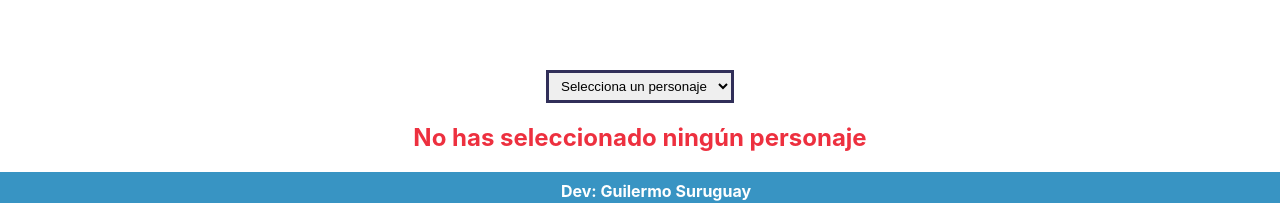
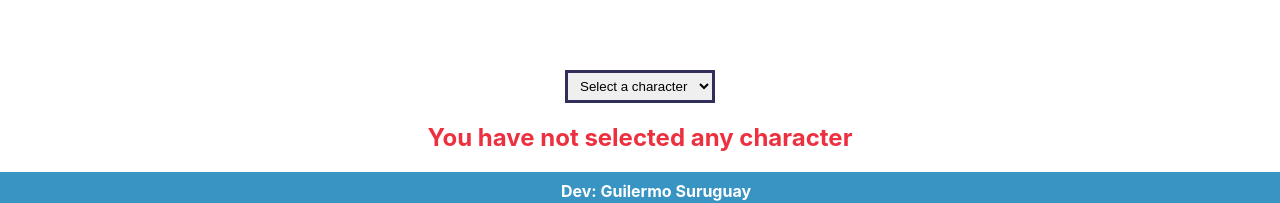
Before and after one commit to gsuruguay/React-personajes, a React (Create React App) app: page / in a window 1280 px wide. Shown: the part 1408-1611 px from the top of the page. Built offline with nearby package versions, Linux system fonts and the light colour scheme.

Commit message:
English translation of select message

```diff
--- a/src/Components/CharacterDetail/CharacterDetail.js
+++ b/src/Components/CharacterDetail/CharacterDetail.js
@@ -20,7 +20,7 @@ class CharacterDetail extends React.Component {
         return (
             <div className="divDetail">
                 <select onChange={(event) => this.onChangeSelect(event)} >
-                    <option value="0" > Selecciona un personaje </option>
+                    <option value="0" > Select a character </option>
                     {personajes.Characters.map(personaje => {
                         return (
                             <option value={personaje.id}>
@@ -31,7 +31,7 @@ class CharacterDetail extends React.Component {
                 </select>
                 <div>
                     {(this.state.selected == "" || this.state.selected == undefined) ?
-                        <h2>No has seleccionado ningún personaje</h2>
+                        <h2>You have not selected any character</h2>
                         : <div className="row">
                             <div className="cont-ImageDetail">
                                 <img src={this.state.selected.photo} alt={`Imagen de ${this.state.selected.name}`} />
@@ -54,7 +54,6 @@ class CharacterDetail extends React.Component {
                             </div>
                         </div>
                     }
-
                 </div>
             </div>
         )
```
